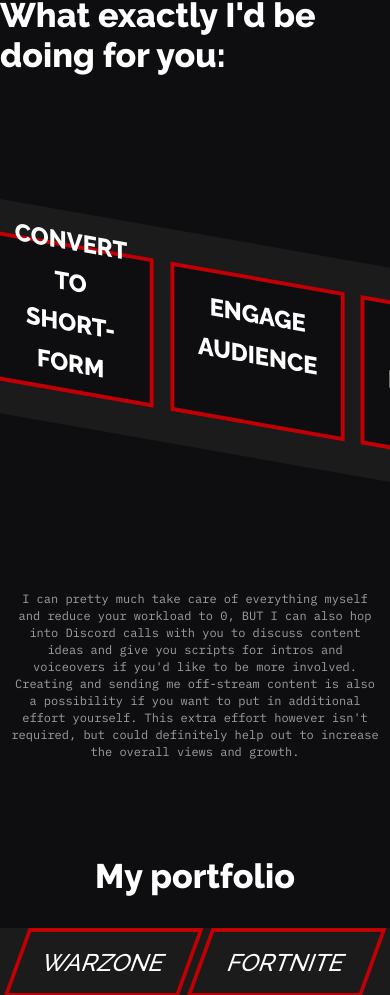
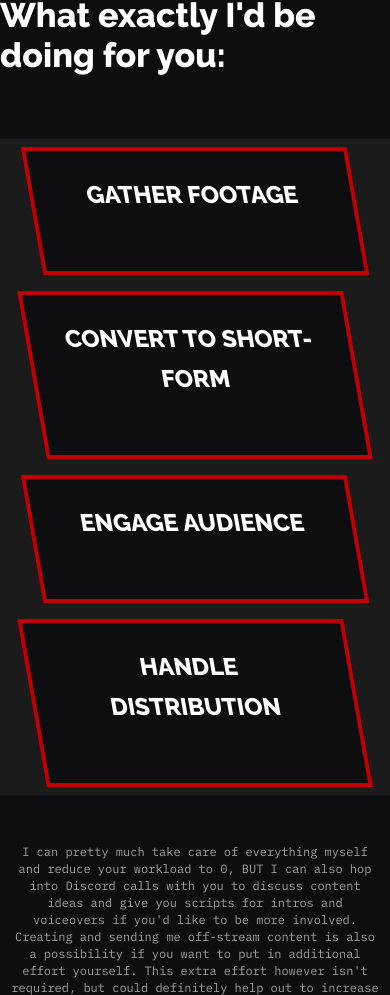
Before and after one commit to schouppeyoran/giannidm, a React (Create React App) app: page / in a window 390 px wide. Shown: the part 945-1940 px from the top of the page. Built offline with nearby package versions, Linux system fonts and the light colour scheme.

Commit message:
Create About media queries (medium devices)

```diff
--- a/src/components/About/about.css
+++ b/src/components/About/about.css
@@ -93,6 +93,17 @@
         line-height: 20px;
         max-width: 95%;
     }
+
+    .app__about-cards {
+        flex-direction: column;
+        height: auto;
+        transform: rotate(0);
+        padding: 0.5rem 2rem;
+        width: 100%;
+        margin: 2rem 0;
+    }
+
+
 }
 
 @media screen and (max-width: 650px) {
```
